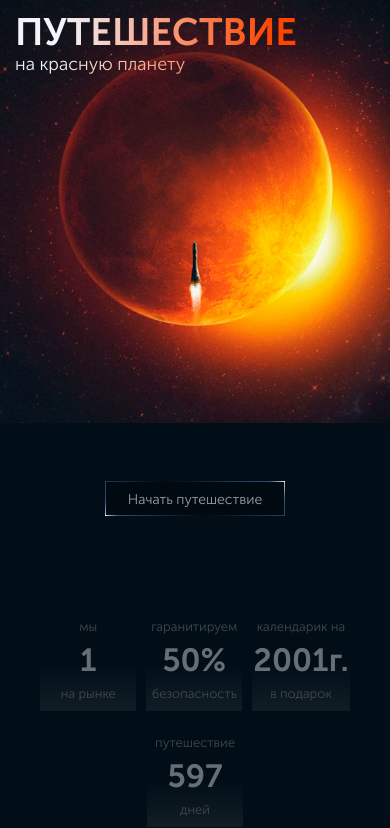
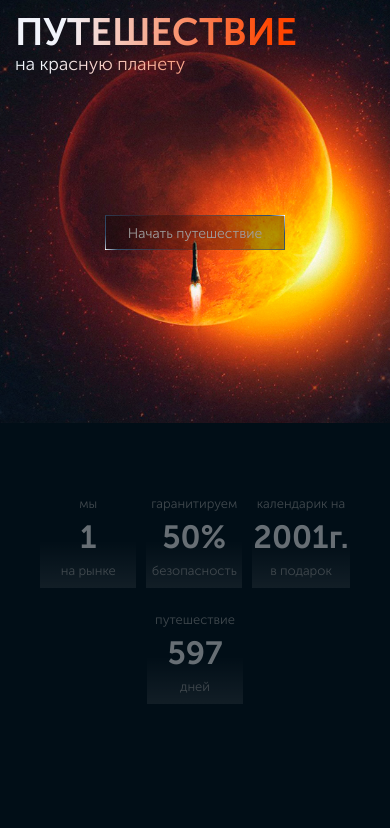
Before and after one commit to puncoviy/mars, a plain HTML site: page index.html in a window 390 px wide. Shown: the part 46-874 px from the top of the page. After the commit the page ends 844 px from the top, so only its background shows below. Drawn offline with Linux system fonts and the light colour scheme.

Commit message:
docs: fixed adaptive

```diff
--- a/style.css
+++ b/style.css
@@ -610,7 +610,24 @@ body {
     }
 
     .main-title__planet {
-        top: 31.5%;
+        top: 39.5%;
+    }
+
+    .main-title__button {
+        margin-top: 154px;
+    }
+
+    .main-title__button::before {
+        top: 86px;
+        transform: rotate(45deg);
+    }
+
+    .main-title__button::after {
+        top: 139px;
+    }
+
+    .main-title__circle {
+        top: 103px;
     }
 
     .benefits {
@@ -618,7 +635,7 @@ body {
     }
 
     .benefits__list {
-        margin-top: 90px;
+        margin-top: 178px;
         flex-direction: row;
         justify-content: space-between;
         max-width: 100%;
@@ -633,14 +650,14 @@ body {
     }
 
     .main-title__button {
-        margin-top: 430px;
+        margin-top: 164px;
         margin-left: auto;
         margin-right: auto;
         background-color: rgba(0,0,0,0.3);
     }
 
     .main-title__planet {
-        top: 30.5%;
+        top: 39%;
     }
 }
 
@@ -761,6 +778,7 @@ body {
         }
 
         .benefits__list {
+            margin-top: 233px;
             justify-content: center;
         }
 }
@@ -770,4 +788,8 @@ body {
             margin-top: 279px;
         }
 
+        .benefits__list {
+            margin-top: 46px;
+        }
+
 }
```
